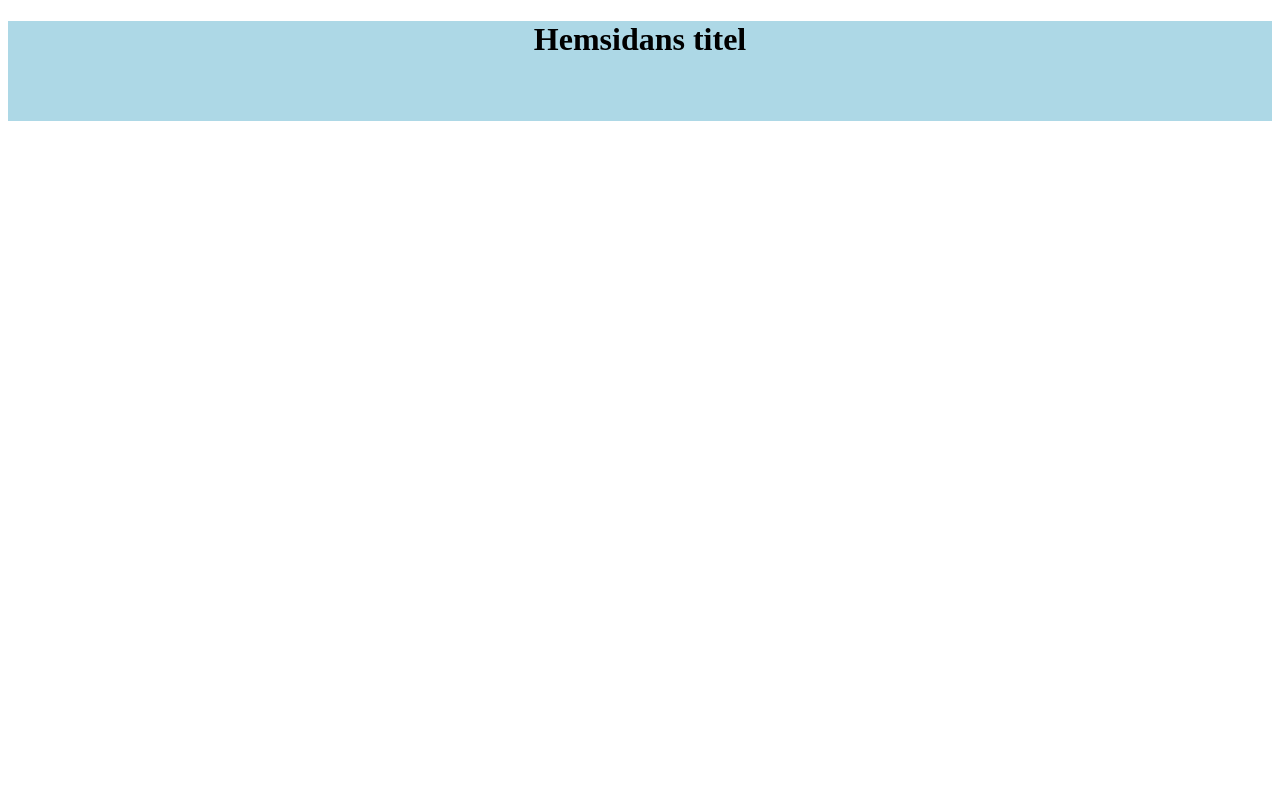
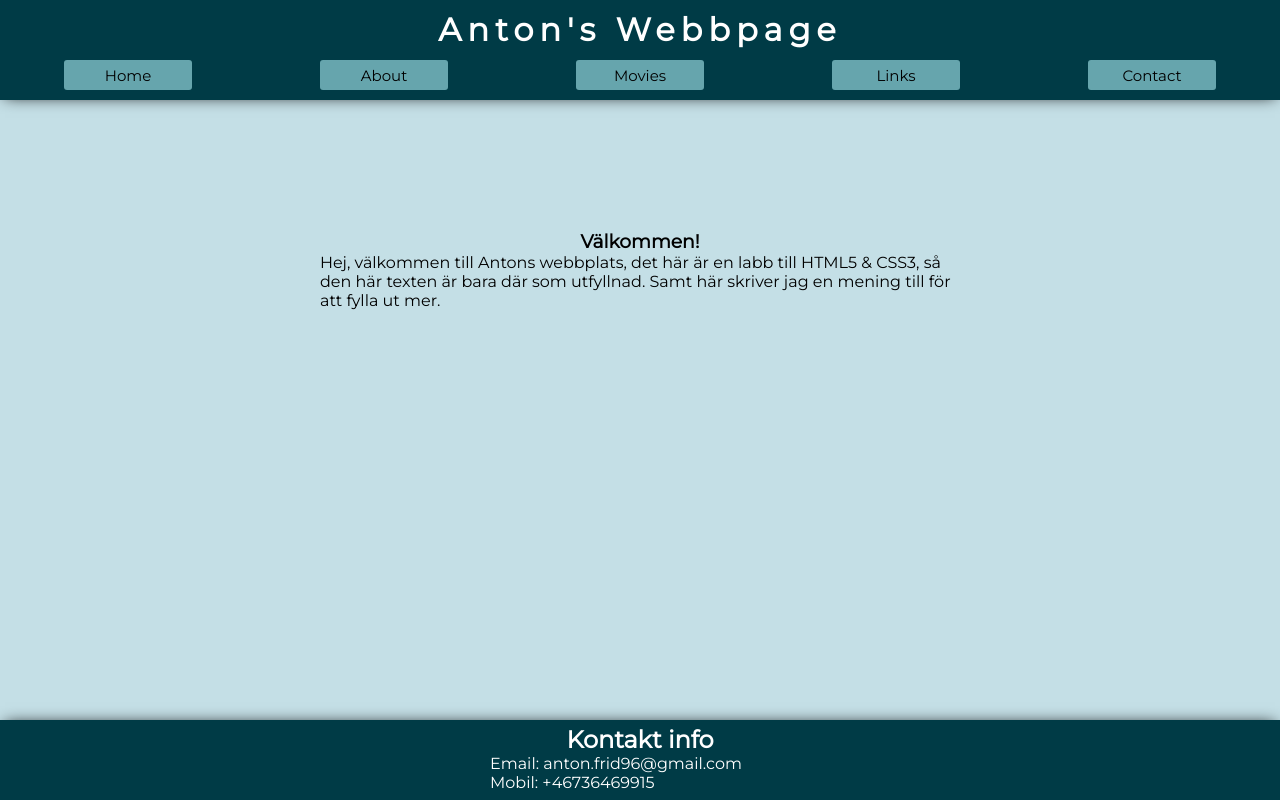
Before and after one commit to AntonFrid/mandatory-htmlcss1, a plain HTML site: page index.html in a window 1280 px wide. Drawn offline with Linux system fonts and the light colour scheme.

Commit message:
firstCommit

```diff
--- a/index.html
+++ b/index.html
@@ -1,18 +1,51 @@
 <!DOCTYPE html>
 <html lang="en" dir="ltr">
   <head>
+    <link href="https://fonts.googleapis.com/css?family=Montserrat&display=swap" rel="stylesheet">
     <link rel="stylesheet" href="style.css">
+    <link rel="shortcut icon" href="favicon.ico" type="image/x-icon">
     <meta charset="utf-8">
-    <title></title>
+    <title>Anton's Webbpage Home</title>
   </head>
   <body>
     <header>
       <div class="siteHead">
-        <h1>Hemsidans titel</h1>
+        <h1>Anton's Webbpage</h1>
+      </div>
+      <div class="allButtons">
+        <div class="knapp1">
+          <button type="button" class="button1">Home</button>
+        </div>
+        <div class="knapp2">
+          <button type="button" class="button1">About</button>
+        </div>
+        <div class="knapp3">
+          <button type="button" class="button1">Movies</button>
+        </div>
+        <div class="knapp4">
+          <button type="button" class="button1">Links</button>
+        </div>
+        <div class="knapp5">
+          <button type="button" class="button1">Contact</button>
+        </div>
       </div>
     </header>
+    <div class="matBox">
+      <div class="siteMat">
+        <h3>Välkommen!</h3>
+        <p>Hej, välkommen till Antons webbplats,
+          det här är en labb till HTML5 & CSS3,
+          så den här texten är bara där som utfyllnad.
+          Samt här skriver jag en mening till för att fylla ut mer.
+        </p>
+      </div>
+    </div>
     <footer>
-
+      <div class="siteFoot">
+        <h2>Kontakt info</h2>
+        <p class="footText">Email: anton.frid96@gmail.com</p>
+        <p class="footText">Mobil: +46736469915</p>
+      </div>
     </footer>
   </body>
 </html>
--- a/style.css
+++ b/style.css
@@ -1,10 +1,112 @@
+/*
+  COLORS
+  Deep Aqua: #003B46
+  Ocean: #07575B
+  Wave: #66A5AD
+  Seafoam: #C4DFE6
+*/
+body{
+width: 100%;
+background-color: #C4DFE6;
+padding: 0;
+margin: 0;
+font-family: 'Montserrat', sans-serif;
+}
 
-div.siteHead{
-  background-color: lightblue;
-  max-width: inherit;
+header{
+  background-color: #003B46;
+  width: 100%;
   height: 100px;
+  position: fixed;
+  margin: 0;
+  padding: 0;
+  text-align: center;
+  color: white;
+  box-shadow: 0px 1px 15px -5px black;
 }
+
+h1, h2, h3, p{
+  margin: 0;
+}
+
 h1{
+  margin-top: 10px;
+  letter-spacing: 6px;
+}
+
+div.allButtons{
+  position: fixed;
+  top: 60px;
+  display: flex;
+  width: 100%;
+  height: 30px;
+  justify-content: space-around;
+}
+div.knapp1, .knapp2, .knapp3, .knapp4, .knapp5{
+width: 10%;
+min-width: 100px;
+}
+
+button.button1{
+  border: none;
+  border-radius: 3px;
+  outline: none;
+  height: 30px;
+  width: 100%;
+  font-size: 15px;
+  font-family: 'Montserrat', sans-serif;
+  background-color: #66A5AD;
+}
+
+button.button1:hover{
+  background-color: beige;
+  transition: 0.2s;
+}
+
+div.matBox{
+  display: flex;
+  width: 100%;
+  justify-content: center;
+}
+
+div.siteMat{
+  position:relative;
+  width: 50%;
+  height: 200px;
+  top: 230px;
+  display: flex;
+  flex-flow: column;
+}
+
+h3{
+  position: relative;
   text-align: center;
+}
 
+p{
+  position: relative;
 }
+
+footer{
+  position: fixed;
+  bottom: 0;
+  width: 100%;
+  display: flex;
+  justify-content: center;
+  background-color: #003B46;
+  box-shadow: 0px -1px 15px -5px black;
+}
+
+h2{
+  text-align: center;
+}
+
+div.siteFoot{
+  display: flex;
+  justify-content: center;
+  width: 300px;
+  flex-flow: column;
+  color: white;
+  margin-bottom: 8px;
+  margin-top: 5px;
+}
```
Also changed, not shown: profilBild.jpg (added).
